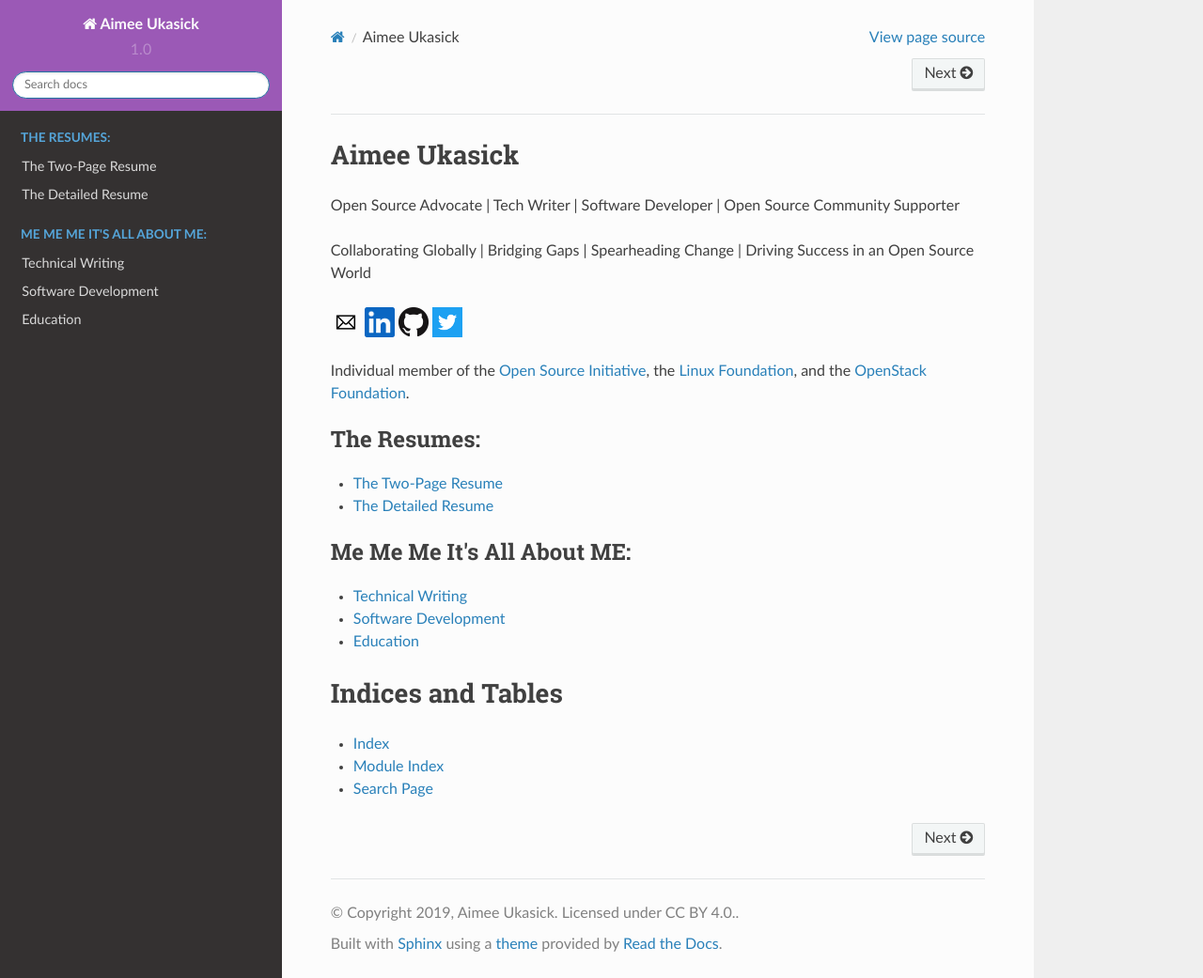
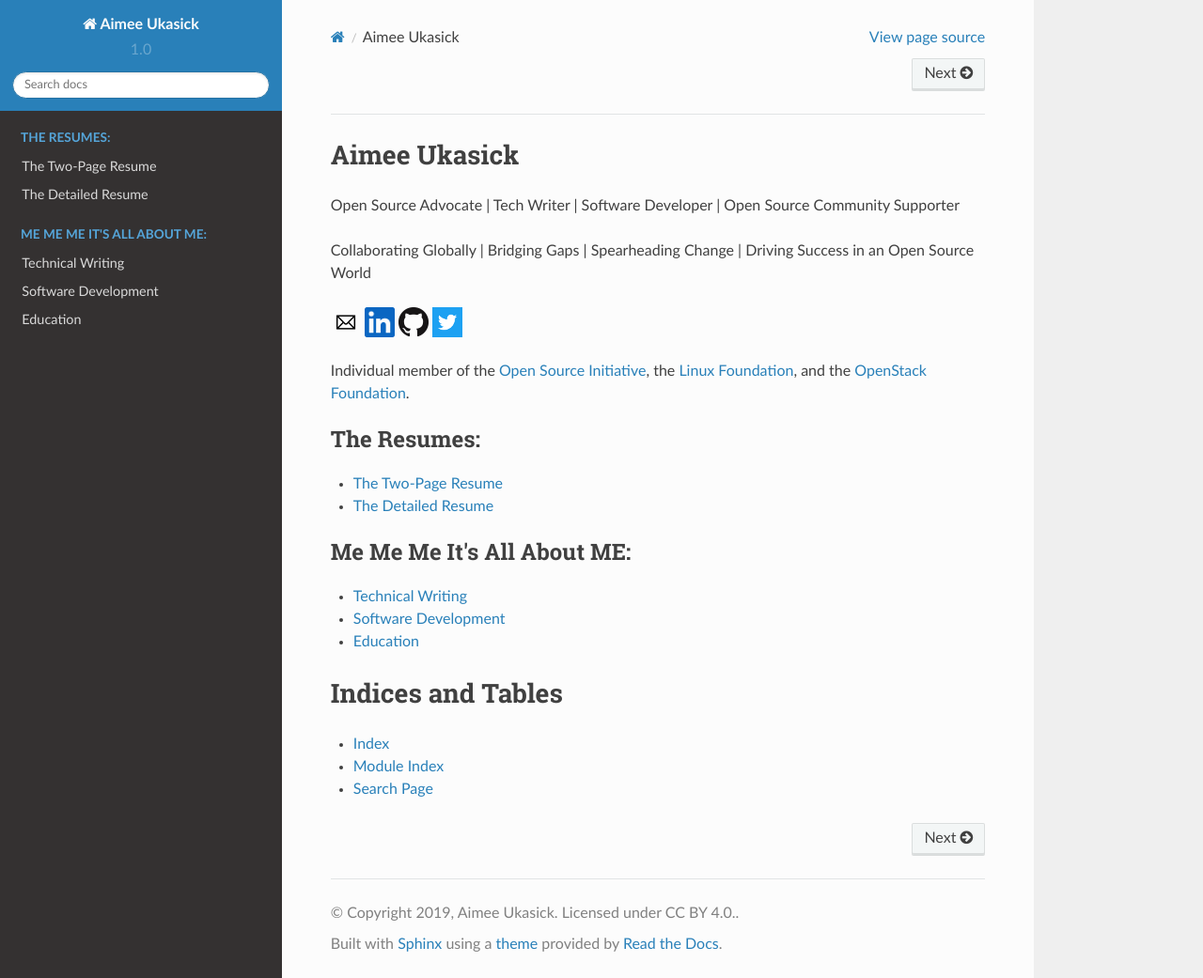
Before and after one commit to aimeeu/aimee-ukasick-resume, a Sphinx documentation site: the page built from docs/index.rst, in a window 1280 px wide and 1041 px high. Shown: the whole window at 94% size. Built offline with Sphinx 7.4.7 and the Read the Docs theme 2.0.0, drawn with Linux system fonts in a browser that asks for light colours.

Commit message:
changed theme background
Signed-off-by: Aimee Ukasick <aimeeu.opensource@gmail.com>

```diff
--- a/docs/conf.py
+++ b/docs/conf.py
@@ -102,7 +102,7 @@ html_theme = 'sphinx_rtd_theme'
 # 2980b9 is the blue used for Edit on GitHub
 html_theme_options = {
     'prev_next_buttons_location': 'both',
-    'style_nav_header_background': '#9b59b6'
+    'style_nav_header_background': '#2980b9'
 }
 
 # Add any paths that contain custom static files (such as style sheets) here,
```
